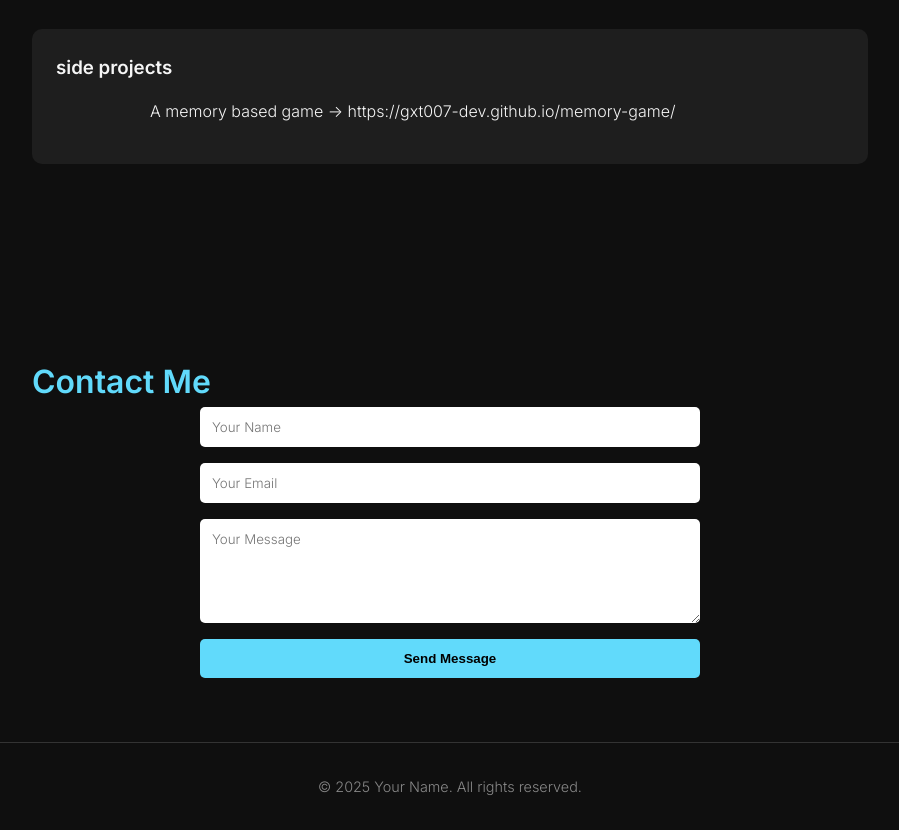
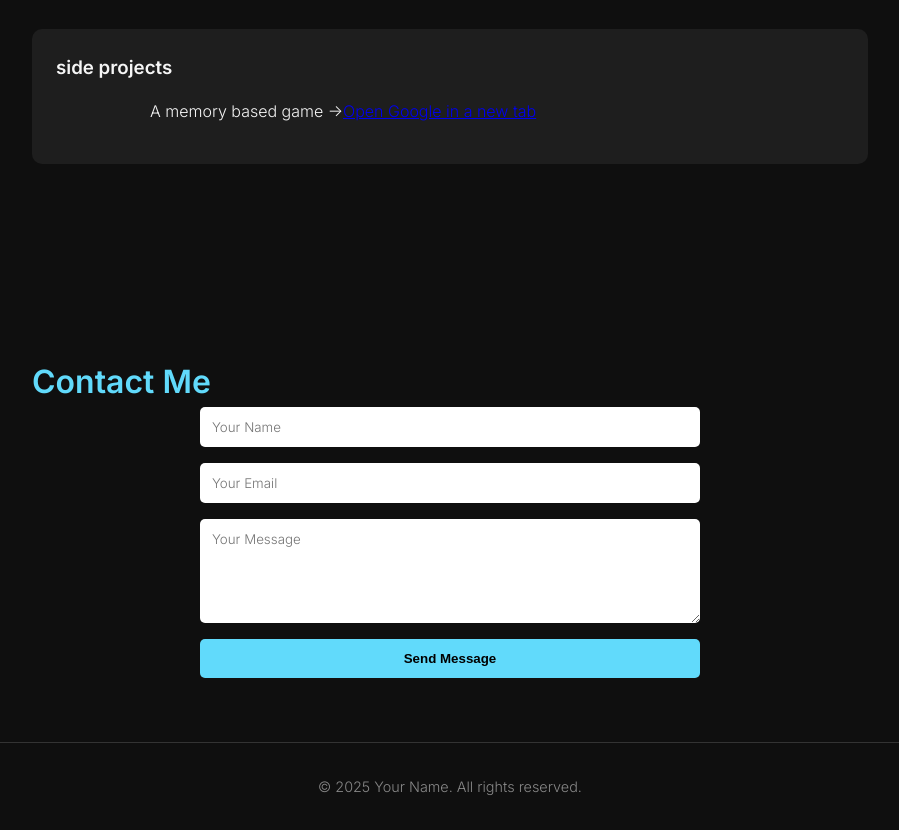
Before and after one commit to Gxt007-dev/site, a plain HTML site: page index.html in a window 1280 px wide. Shown: the part 1131-1961 px from the top of the page, without its empty margins (190-1089 px from the left). Drawn offline with Linux system fonts and the light colour scheme.

Commit message:
Update index.html

```diff
--- a/index.html
+++ b/index.html
@@ -157,7 +157,8 @@
   </div>
   <div class="card">
     <h3>side projects</h3>
-    <p>A memory based game -> https://gxt007-dev.github.io/memory-game/</p>
+    <p>A memory based game -><a href=" https://gxt007-dev.github.io/memory-game/"_blank">Open Google in a new tab</a>
+</p>
   </div>
 </section>
 
```
